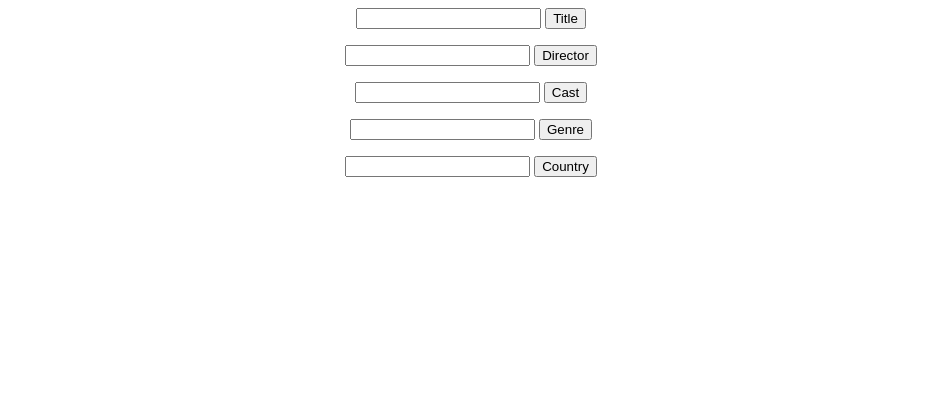
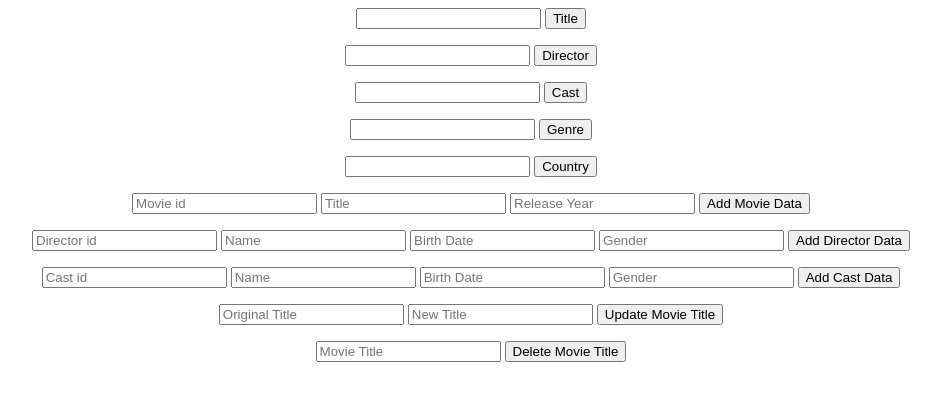
Before and after one commit to ojenny001/DBProject, a Flask app: page / in a window 1280 px wide. Shown: the top 401 px of the page, without its empty margins (169-1110 px from the left). Run offline with Flask 2, Linux system fonts and the light colour scheme.

Commit message:
Add files via upload

```diff
--- a/app.py
+++ b/app.py
@@ -8,7 +8,6 @@ app = Flask(__name__)
 
 @app.route('/home')
 def home():
-	print('hello')
 	return render_template('index.html')
 
 @app.route('/movieinfo', methods=['POST', 'GET'])
@@ -56,5 +55,55 @@ def countryinfo():
 
 	return render_template('countryinfo.html', country=country, movie=movie)
 
+@app.route('/addMovie', methods=['POST', 'GET'])
+def addMovie():
+	data = request.form.to_dict()
+	movie_id = data['add_id']
+	title = data['add_title']
+	year = data['add_year']
+	addNewMovie(movie_id, title, year)
+
+	return render_template('addedmovie.html')
+
+@app.route('/addDirector', methods=['POST', 'GET'])
+def addDirector():
+	data = request.form.to_dict()
+	director_id = data['add_director_id']
+	director = data['add_director']
+	birth = data['add_director_bd']
+	gender = data['add_director_gd']
+	addNewDirector(director_id, director, birth, gender)
+
+	return render_template('addeddirector.html')
+
+@app.route('/addCast', methods=['POST', 'GET'])
+def addCast():
+	data = request.form.to_dict()
+	cast_id = data['add_cast_id']
+	cast = data['add_cast']
+	birth = data['add_cast_bd']
+	gender = data['add_cast_gd']
+	addNewCast(cast_id, cast, birth, gender)
+
+	return render_template('addedcast.html')
+
+@app.route('/updateMovie', methods=['POST', 'GET'])
+def updateMovie():
+	data = request.form.to_dict()
+	original_title = data['original_title']
+	new_title = data['new_title']
+	updateTitle(original_title, new_title)
+
+	return render_template('updatedtitle.html')
+
+@app.route('/deleteMovie', methods=['POST', 'GET'])
+def deleteMovie():
+	data = request.form.to_dict()
+	movie_title = data['movie_title']
+	deleteTitle(movie_title)
+
+	return render_template('deletedtitle.html', title=movie_title)
+
+
 if __name__ == "__main__":
 	app.run(debug=True)
--- /dev/null
+++ b/templates/addedcast.html
@@ -0,0 +1,3 @@
+<h1>
+	Added new cast
+</h1>
--- /dev/null
+++ b/templates/addeddirector.html
@@ -0,0 +1,3 @@
+<h1>
+	Added new director
+</h1>
--- /dev/null
+++ b/templates/addedmovie.html
@@ -0,0 +1,3 @@
+<h1>
+	Added new movie
+</h1>
--- /dev/null
+++ b/templates/deletedtitle.html
@@ -0,0 +1,3 @@
+<h1>
+	Deleted {{ title }}
+</h1>
--- a/templates/index.html
+++ b/templates/index.html
@@ -2,40 +2,92 @@
 
   <center>
     <form class='grid' action='/movieinfo' method='POST'>
-      <input type='text' name='movie_title' id='name'>
+      <input type='text' name='movie_title' id='id_movie_title'>
       <input type='Submit' class='file_submit' value='Title'>
     </form>
   </center>
 
   <center>
     <form class='grid' action='/directorinfo' method='POST'>
-      <input type='text' name='movie_director' id='name'>
+      <input type='text' name='movie_director' id='id_movie_director'>
       <input type='Submit' class='file_submit' value='Director'>
     </form>
   </center>
 
   <center>
     <form class='grid' action='/castinfo' method='POST'>
-      <input type='text' name='movie_cast' id='name'>
+      <input type='text' name='movie_cast' id='id_movie_cast'>
       <input type='Submit' class='file_submit' value='Cast'>
     </form>
   </center>
 
   <center>
     <form class='grid' action='/genreinfo' method='POST'>
-      <input type='text' name='movie_genre' id='name'>
+      <input type='text' name='movie_genre' id='id_movie_genre'>
       <input type='Submit' class='file_submit' value='Genre'>
     </form>
   </center>
 
   <center>
     <form class='grid' action='/countryinfo' method='POST'>
-      <input type='text' name='movie_country' id='name'>
+      <input type='text' name='movie_country' id='id_movie_country'>
       <input type='Submit' class='file_submit' value='Country'>
     </form>
   </center>
 
+  <center>
+    <form class='grid' action='/addMovie' method='POST'>
+      <input type='text' name='add_id' id='id_add_id' placeholder='Movie id'>
+      <input type='text' name='add_title' id='id_add_title' placeholder='Title'>
+      <input type='text' name='add_year' id='id_add_year' placeholder='Release Year'>
+      <input type='Submit' class='file_submit' value='Add Movie Data'>
+    </form>
+  </center>
+
+  <center>
+    <form class='grid' action='/addDirector' method='POST'>
+      <input type='text' name='add_director_id' id='id_add_director_id' placeholder='Director id'>
+      <input type='text' name='add_director' id='id_add_director' placeholder='Name'>
+      <input type='text' name='add_director_bd' id='id_add_director_bd' placeholder='Birth Date'>
+      <input type='text' name='add_director_gd' id='id_add_director_gd' placeholder='Gender'>
+      <input type='Submit' class='file_submit' value='Add Director Data'>
+    </form>
+  </center>
+
+  <center>
+    <form class='grid' action='/addCast' method='POST'>
+      <input type='text' name='add_cast_id' id='id_add_cast_id' placeholder='Cast id'>
+      <input type='text' name='add_cast' id='id_add_cast' placeholder='Name'>
+      <input type='text' name='add_cast_bd' id='id_add_cast_bd' placeholder='Birth Date'>
+      <input type='text' name='add_cast_gd' id='id_add_cast_gd' placeholder='Gender'>
+      <input type='Submit' class='file_submit' value='Add Cast Data'>
+    </form>
+  </center>
+
+  <center>
+    <form class='grid' action='/updateMovie' method='POST'>
+      <input type='text' name='original_title' id='id_original_title' placeholder='Original Title'>
+      <input type='text' name='new_title' id='id_new_title' placeholder='New Title'>
+      <input type='Submit' class='file_submit' value='Update Movie Title'>
+    </form>
+  </center>
+
+  <center>
+    <form class='grid' action='/deleteMovie' method='POST'>
+      <input type='text' name='movie_title' id='id_movie_title' placeholder='Movie Title'>
+      <input type='Submit' class='file_submit' value='Delete Movie Title'>
+    </form>
+  </center>
+
+
+
+
+
+
+
+
   <!---
+    <input type='text' name='add_year' id='id_add_year' placeholder='Release Year'>
   <form class='grid' action='/movieinfo' method='POST'>
     <div class="container">
       <input type='checkbox' id='title'>
--- /dev/null
+++ b/templates/updatedtitle.html
@@ -0,0 +1,3 @@
+<h1>
+	Updated movie title
+</h1>
```
Also changed, not shown: project.py (+62 -17 lines).
